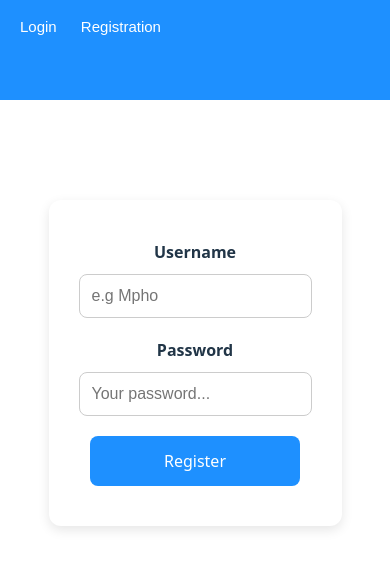
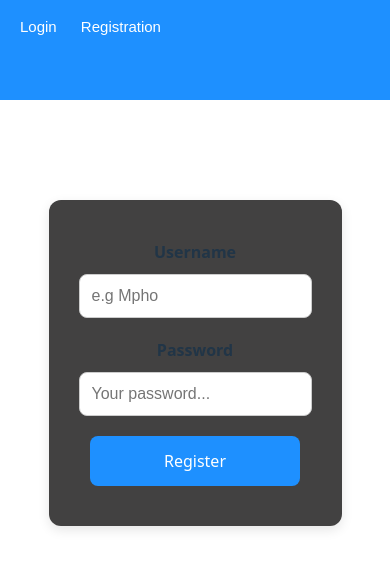
Before and after one commit to RaskoProggramer/PostChatClient, a React (Vite) app: page /registration in a window 390 px wide. Shown: the top 568 px of the page. Built offline with nearby package versions, Linux system fonts and the light colour scheme; no server answers.

Commit message:
mobile responsiveness

```diff
--- a/src/App.css
+++ b/src/App.css
@@ -89,7 +89,7 @@ body {
   padding: 30px;
   border-radius: 12px;
 
-  background-color: white;
+  background-color: rgb(66, 65, 65);
   box-shadow: 0px 4px 12px rgba(0, 0, 0, 0.1);
 
   box-sizing: border-box;
```
